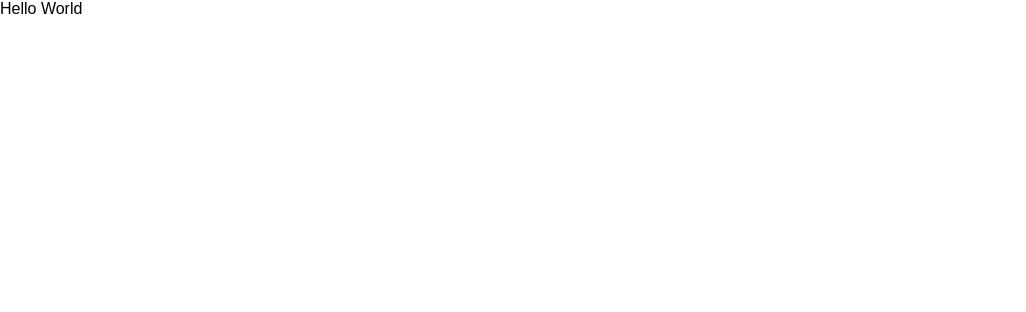
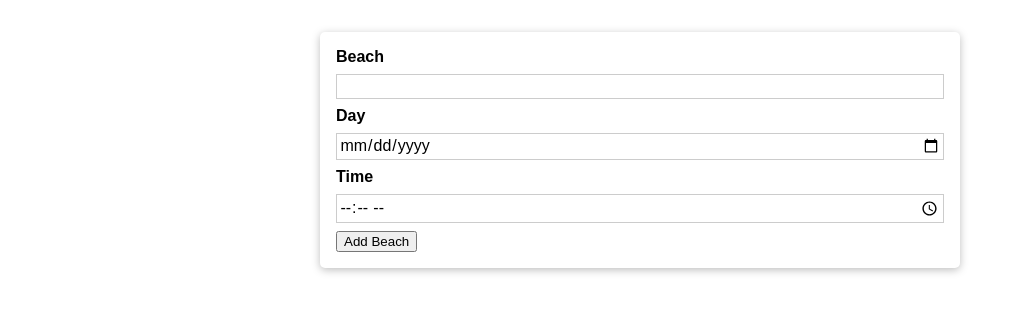
Before and after one commit to Developer-a-la-mode/Surfproject, a React (Create React App) app: page / in a window 1280 px wide. Shown: the top 312 px of the page, without its empty margins (0-1026 px from the left). Built offline with nearby package versions, Linux system fonts and the light colour scheme.

Commit message:
search beach component and styles

```diff
--- a/src/App.js
+++ b/src/App.js
@@ -1,11 +1,14 @@
-import React from 'react';
+import React, { Fragment } from 'react';
+import BeachData from './components/BeachData';
+import SearchBeach from './components/SearchBeach';
 
 
 function App() {
   return (
-    <div>
-      Hello World
-    </div>
+    <Fragment>
+      <SearchBeach />
+      <BeachData />
+    </Fragment>
   );
 }
 
--- a/src/UI/Card.module.css
+++ /dev/null
@@ -1,4 +0,0 @@
-.Card {
-    border-radius: 5px;
-    background-color: blue;
-}
--- a/src/components/SearchBeach.js
+++ b/src/components/SearchBeach.js
@@ -1,12 +1,16 @@
 import React, { Fragment } from 'react';
-import Card from '../UI/Card';
+import Card from './UI/Card';
+import classes from './SearchBeach.module.css';
 
 const SearchBeach = () => {
-
+    const addBeachHandler = (event) => {
+        event.preventDefault();
+        const beach = event.value
+    }
     return (
         <Fragment>
-            <Card>
-                <form>
+            <Card className={classes.input}>
+                <form onSubmit={addBeachHandler}>
                     <label htmlFor='beach'>
                         Beach
                     </label>
@@ -15,12 +19,13 @@ const SearchBeach = () => {
                     <label htmlFor='day'>
                         Day
                     </label>
-                    <input type="text" id="day" />
+                    <input type="date" id="day" />
 
                     <label htmlFor='time'>
                         Time
                     </label>
-                    <input type="text" id="time" />
+                    <input type="time" id="time" />
+                    <button type="submit">Add Beach</button>
                 </form>
             </Card>
         </Fragment>
--- a/src/components/SearchBeach.module.css
+++ b/src/components/SearchBeach.module.css
@@ -0,0 +1,26 @@
+.input {
+    margin: 2rem auto;
+    padding: 1rem;
+    width: 90%;
+    max-width: 40rem;
+  }
+
+  .input label {
+    display: block;
+    font-weight: bold;
+    margin-bottom: 0.5rem;
+  }
+
+  .input input {
+    font: inherit;
+    display: block;
+    width: 100%;
+    border: 1px solid #ccc;
+    padding: 0.15rem;
+    margin-bottom: 0.5rem;
+  }
+
+  .input input:focus {
+    outline: none;
+    border-color: #4f005f;
+  }
--- /dev/null
+++ b/src/components/UI/Card.module.css
@@ -0,0 +1,5 @@
+.Card {
+    border-radius: 5px;
+    background-color: white;
+    box-shadow: 0 2px 8px rgba(0,0,0,0.26);
+}
```
Also changed, not shown: src/components/UI/Button.js (added, +12 -0 lines), src/components/UI/Button.module.css (added), src/components/UI/Card.js (line endings or trailing spaces).
